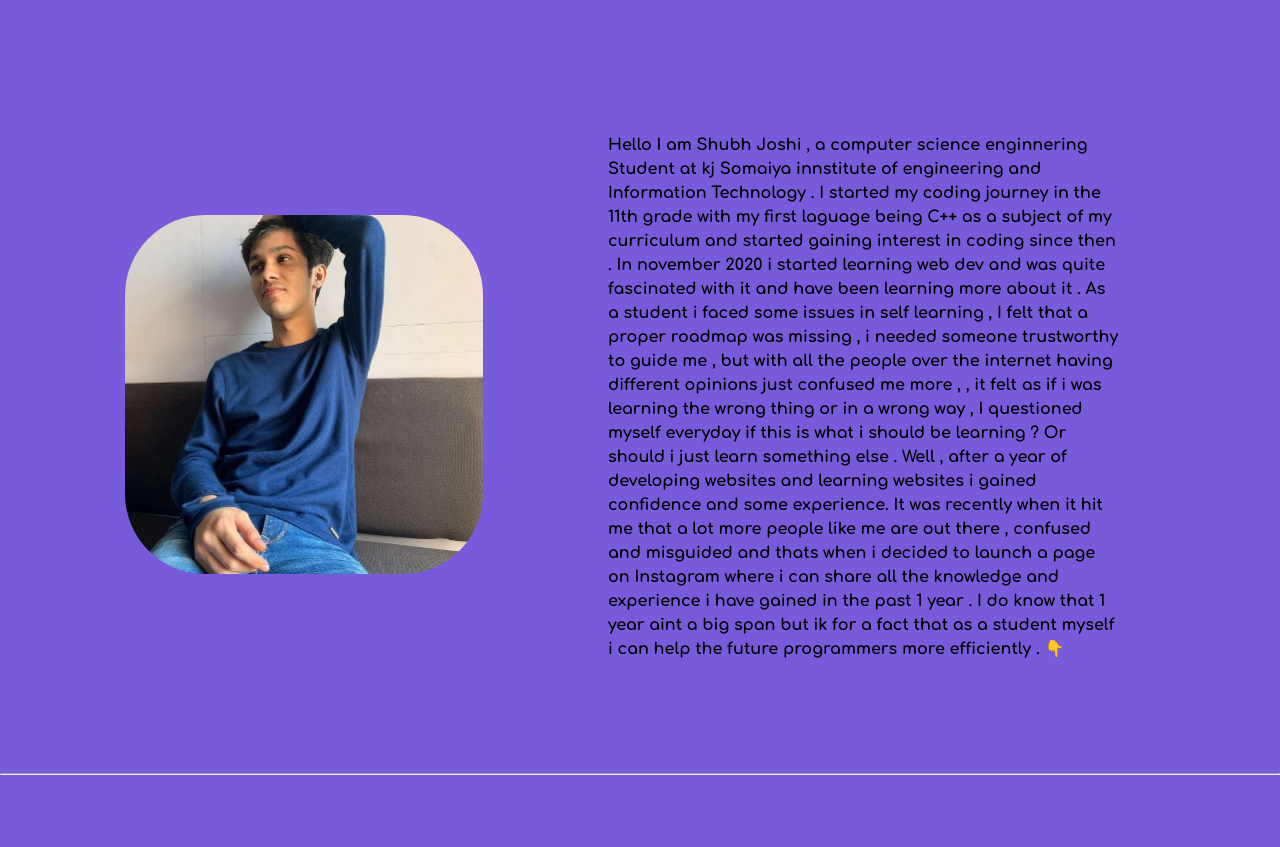
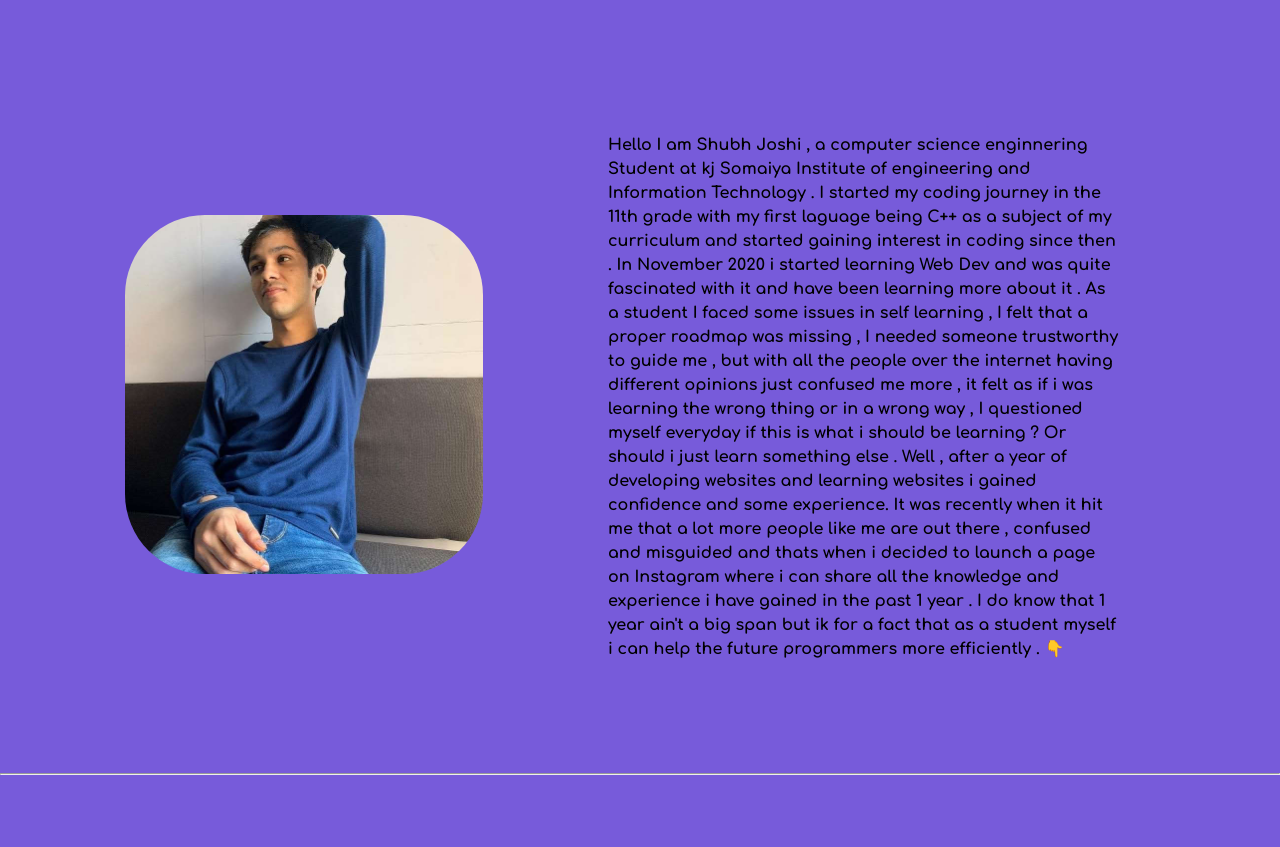
Before and after one commit to shubh1712/debugged.in, a plain HTML site: page index.html in a window 1280 px wide. Shown: the part 1940-2787 px from the top of the page. Drawn offline with nearby package versions, Linux system fonts and the light colour scheme; a web font is replaced by a local one.

Commit message:
grammatical errors  handled in the about us section

```diff
--- a/index.html
+++ b/index.html
@@ -205,15 +205,14 @@
 
           <div class="right-info" data-aos="fade-right">
             <p class="about-us-data">
-                      Hello I am Shubh Joshi , a computer  science enginnering Student at kj Somaiya innstitute of engineering and Information  Technology .
+                      Hello I am Shubh Joshi , a computer  science enginnering Student at kj Somaiya Institute of engineering and Information  Technology .
                       I started my coding journey in the 11th grade with my first laguage being C++  as a subject of my curriculum and started gaining interest in coding since then .
-                      In november 2020 i started learning web dev and was quite fascinated with it and have been learning more about it  . As a student i faced some issues in self learning ,
-                      I felt that a proper roadmap was missing , i needed someone trustworthy to guide me , but with all the people over the internet having different opinions just confused me more ,
+                      In November 2020 i started learning Web Dev and was quite fascinated with it and have been learning more about it  . As a student I faced some issues in self learning ,
+                      I felt that a proper roadmap was missing , I needed someone trustworthy to guide me , but with all the people over the internet having different opinions just confused me more
                       , it felt as if i was learning the wrong thing or in a wrong way , I questioned myself everyday if this is what i should be learning ? Or should i just learn something else .
                       Well , after a year of developing websites and learning websites i gained confidence and some experience.
                       It was recently when it hit me that a lot more people like me are out there , confused and misguided and thats when i decided to launch a page on Instagram where i can share all the knowledge and experience i have gained in the past 1 year .
-                      I do know that 1 year aint a big span but ik for a fact that as  a student myself i can help the future programmers more efficiently .
-
+                      I do know that 1 year ain't a big span but ik for a fact that as  a student myself i can help the future programmers more efficiently .
                       👇
             </p>
           </div>
```
